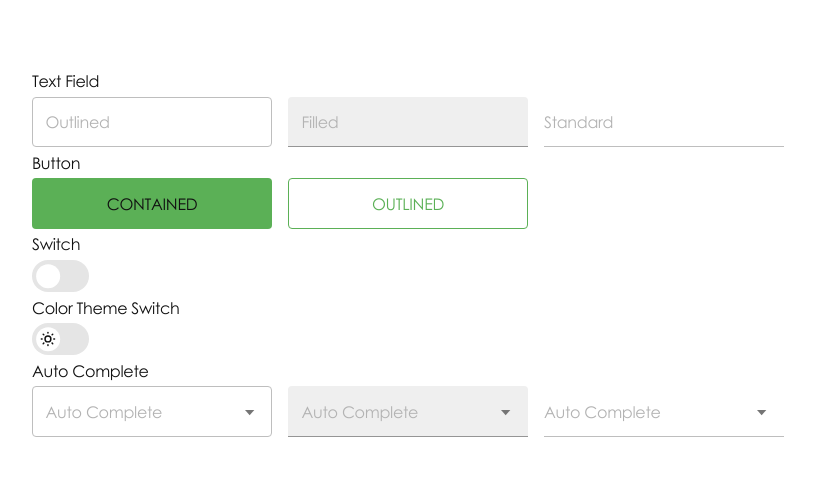
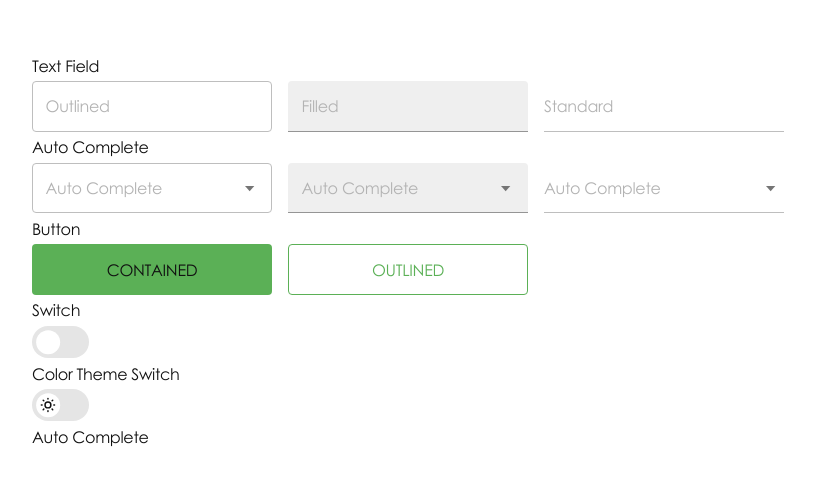
Before and after one commit to Myslitel666/Svelte-UI, a SvelteKit app: page / in a window 1280 px wide. Shown: the part 146-628 px from the top of the page, without its empty margins (232-1047 px from the left). Built offline with nearby package versions, Linux system fonts and the light colour scheme.

Commit message:
The position of the triangular arrow for the standard Auto Complete preset has been changed.

```diff
--- a/src/components/inputs/auto-complete/AutoComplete.svelte
+++ b/src/components/inputs/auto-complete/AutoComplete.svelte
@@ -5,6 +5,7 @@
         onmousedown = {toggleOpen}
         onblur = {() => {isOpen ? toggleOpen() : '';}}
         label = 'Auto Complete'
+        variant = {variant}
         {...$$props}
     />
     <button
@@ -26,6 +27,7 @@
         style:width=1.75rem
         style:height=1.75rem
         style:border-radius='50%'
+        style:right = {variant === 'Standard' ? '0rem' : '0.53rem'}
         style:transform = {isOpen ? 'rotate(180deg) translateY(50%)' : ''}
         style:transition = 'transform var(--Xl-effectsTimeCode)'
         style:background-color = {triangleHover ? theme?.disabled.ghost : ''}
@@ -47,6 +49,7 @@
     let textFieldRef: TextField;
 
     // Свойства для управления CSS-стилями
+    export let variant: 'Outlined' | 'Filled' | 'Standard' = 'Outlined';
     export let id = ''                                        /* Уникальный идентификатор элемента */
     export let isOpen = false;                                /* Состояние активации AutoComplete */
     export let width = '';                                    /* Ширина поля */
@@ -78,7 +81,6 @@
 
     .triangle-icon {
         position: absolute;
-        right: 0.53rem;
         top: 50%;
         transform: translateY(-50%);
     }
--- a/src/routes/+page.svelte
+++ b/src/routes/+page.svelte
@@ -20,6 +20,12 @@
 				label = 'Standard'
 			/>
 		</div>
+		<p class = 'heading'>Auto Complete</p>
+		<div class="components-container">
+			<AutoComplete options={['Apple', 'Orange', 'Banana', 'Grape', 'Mango']} />
+			<AutoComplete variant = 'Filled' />
+			<AutoComplete variant = 'Standard' />
+		</div>
 		<p class = 'heading'>Button</p>
 		<div class="components-container">
 			<Button variant = 'Contained'>
@@ -38,11 +44,6 @@
 			<ColorThemeSwitch />
 		</div>
 		<p class='heading'>Auto Complete</p>
-		<div class="components-container">
-			<AutoComplete options={['Apple', 'Orange', 'Banana', 'Grape', 'Mango']} />
-			<AutoComplete variant = 'Filled' />
-			<AutoComplete variant = 'Standard' />
-		</div>
 	</div>
 </div>
 
```
